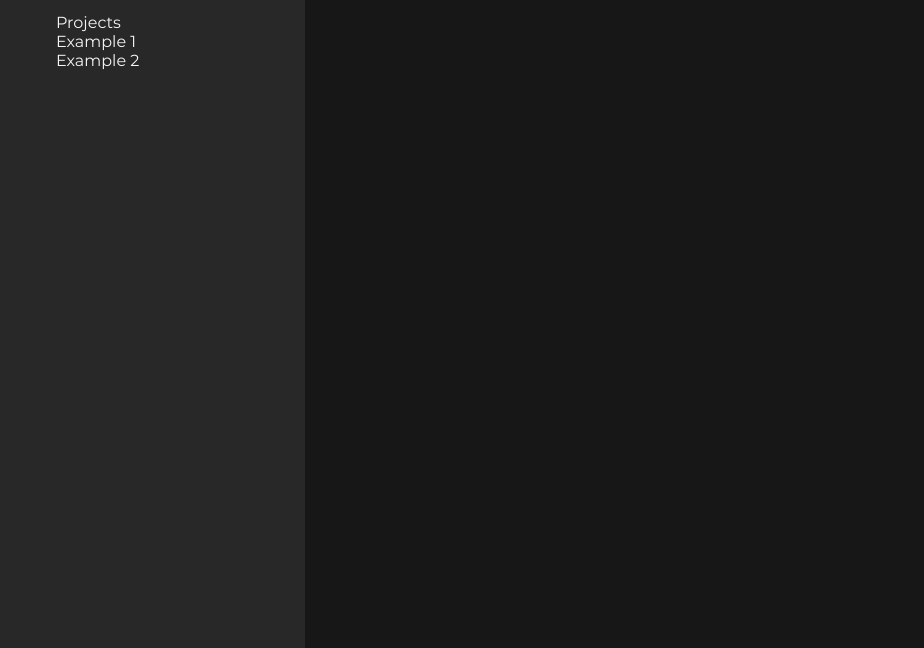
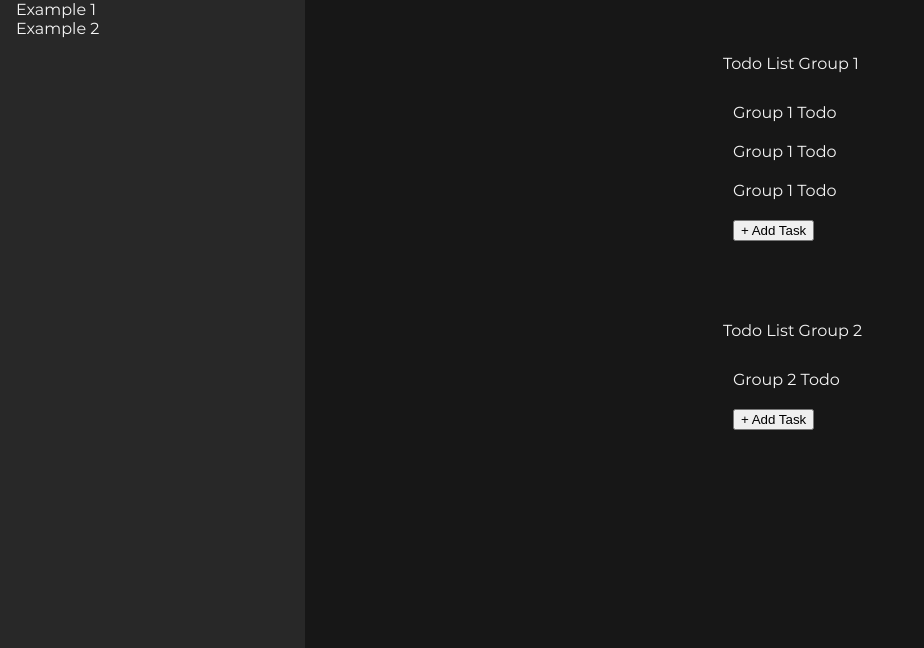
Before and after one commit to Mikadev1996/js-todo-list, a website built with webpack: page dist/index.html in a window 1280 px wide. Shown: the part 152-800 px from the top of the page, without its empty margins (0-924 px from the left). Built offline with Linux system fonts and the light colour scheme.

Commit message:
todo list layout

```diff
--- a/src/index.js
+++ b/src/index.js
@@ -1 +1,19 @@
 import './style.css'
+
+function createElement(type, id, classes, text) {
+    const element = document.createElement(type);
+
+    if (id) {element.id = id}
+
+    if (classes) {
+        classes.forEach(classItem => {
+            element.classList.add(classItem);
+        })
+    }
+
+    if (text) {element.textContent = text}
+
+    return element;
+}
+
+export {createElement}
--- a/src/style.css
+++ b/src/style.css
@@ -12,6 +12,14 @@
 
 li {
     list-style: none;
+    margin: 0;
+    padding: 0;
+}
+
+ul {
+    list-style: none;
+    margin: 0;
+    padding: 0;
 }
 
 body {
@@ -102,3 +110,32 @@ body {
     width: 100%;
     padding: 0 8rem;
 }
+
+#today-view {
+    height: calc(100vh - (44px + 120px));
+    width: calc(100vw - 305px);
+}
+
+#lists-box {
+    display: flex;
+    flex-direction: column;
+    align-items: center;
+    justify-content: center;
+    width: 100%;
+    padding: 2rem 0;
+}
+
+#lists {
+    max-width: 800px;
+    padding: 0 55px;
+}
+
+.list {
+    margin-bottom: 50px;
+}
+
+
+
+.todo {
+    padding: 10px;
+}
```
Also changed, not shown: dist/index.html, dist/main.js.
